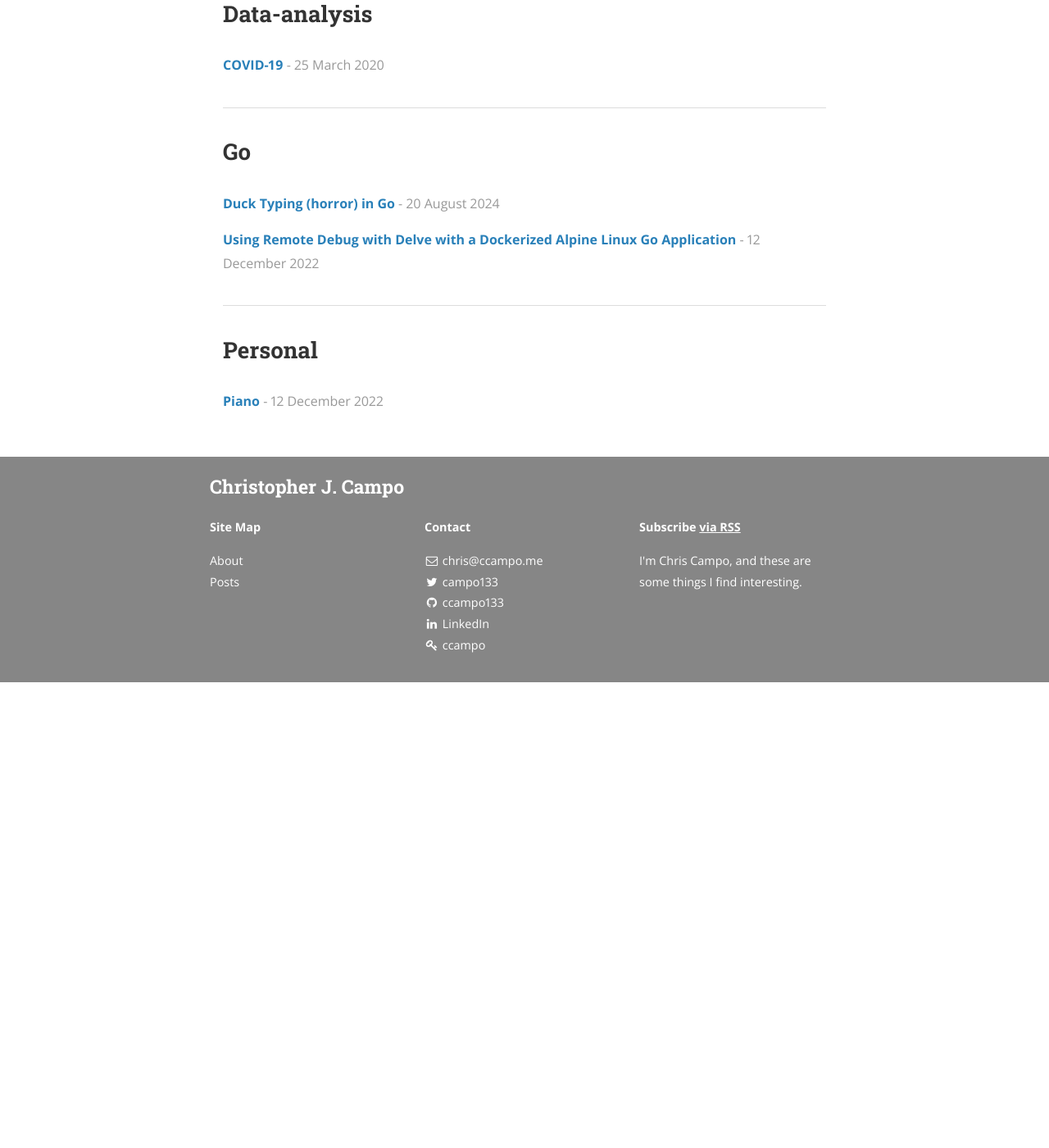
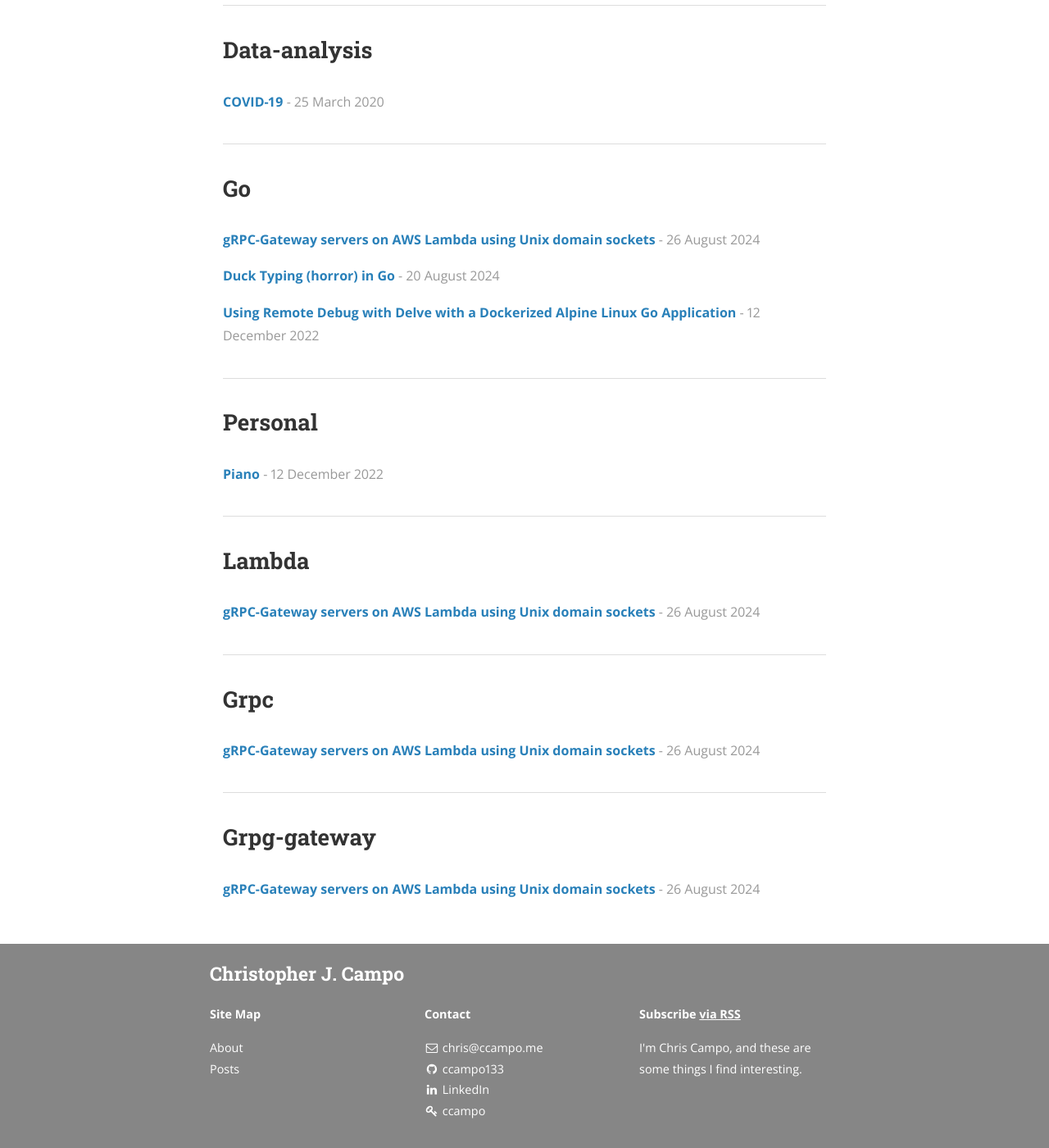
Before and after one commit to ccampo133/ccampo133.github.io, a Jekyll site: the page built from pages/posts.html, in a window 1280 px wide and 1400 px high, scrolled down 3558 px. Shown: the whole window at 82% size. Built offline with Jekyll 4.4.1, drawn with Linux system fonts in a browser that asks for light colours; nearby versions of some CDN libraries; a style sheet for code colours, icons or effects is not loaded; before the commit the page ends 4390 px from its top, so only the background shows below that; some of the changed lines change nothing that is shown; some of the changed text lies outside the part shown.

Commit message:
Add gRPC-Gateway post (#9)

```diff
--- a/_config.yml
+++ b/_config.yml
@@ -74,20 +74,6 @@ ga_tracking_id: "UA-61649602-1"
 #     desc: Follow me on Twitter            # Description to display as link title, etc
 #     share: true                           # Include in the "Share" section of posts
 social:
-  - name: Twitter
-    icon: twitter
-    username: campo133
-    url: https://twitter.com/campo133
-    desc: Follow me on Twitter
-    share: true
-
-  - name: Facebook
-    icon: facebook
-    username: thebencentra
-    url:
-    desc: Friend me on Facebook
-    share: true
-
   - name: GitHub
     icon: github
     username: ccampo133
@@ -179,6 +165,20 @@ social:
     desc: Share to Reddit
     share: true
 
+  - name: Twitter
+    icon: twitter
+    username:
+    url:
+    desc: Follow me on Twitter
+    share: true
+
+  - name: Facebook
+    icon: facebook
+    username:
+    url:
+    desc: Friend me on Facebook
+    share: true
+
 # Social sharing protocols
 # These are for automatically generating sharing metadata for FB and Twitter
 # OS Protocol is for sharing the source of your site, if you're interested.
--- /dev/null
+++ b/_posts/2024-08-26-lambda-grpc-gateway.md
@@ -0,0 +1,143 @@
+---
+layout: post
+title: "gRPC-Gateway servers on AWS Lambda using Unix domain sockets"
+date: 2024-08-26 17:21:00
+author: C. Campo
+categories: aws lambda go grpc grpg-gateway
+---
+
+I've really enjoyed using [gRPC-Gateway][gw] to build gRPC/JSON-over-HTTP
+(RESTful) APIs in Go for quite a few years now. However, at first glance, it
+appears to be incompatible with one of my favorite ways to deploy small
+serverless apps - using [AWS API Gateway and AWS Lambda][gwtut].
+
+According to the [documentation][gwdoc], gRPC-Gateway is architected as
+follows:
+
+<img src="{{ site.baseurl }}/assets/images/grpc_gw_arch.svg">
+
+This means generally that gRPC-Gateway apps usually run two servers - one for
+gRPC and one for HTTP. The HTTP server is a reverse proxy that translates HTTP
+requests to gRPC calls, and actually makes local gRPC calls to the gRPC server.
+The servers typically listen on different ports, although you can configure them
+to listen on the same port using something like [cmux][cmux].
+
+Immediately you can see that this architecture is not directly compatible with
+AWS Lambda. Lambda is stateless by definition, and does not outwardly support
+the idea of running servers and listening on any port(s). Lambda provides an
+[adapter library][lib] to support HTTP APIs via standard Go
+[`http.Handler`][handler]s, but it doesn't support running a server. In fact, if
+you try to listen with a [`net.Listener`][listen] in a Lambda function, you will
+get an error.
+
+Luckily, an [`http.Handler`][handler] is all we need to run the gRPC-Gateway
+reverse proxy component on Lambda using the [adapter][lib], and we can use
+gRPC-Gateway's [`runtime.ServeMux`][mux] for that.
+
+That covers the HTTP portion. However, we're still left with the problem of
+running the gRPC server, which the HTTP proxy makes outbound requests to. As I
+just mentioned, Lambda forbids running servers. So how then, can gRPC-Gateway
+work?
+
+This is where the trick comes in. We actually _can_ run the gRPC server on
+Lambda, but we can't listen on a port. Instead, we can create a Unix domain
+socket and listen on that[^1] (you may have guessed the punchline from this
+post's title). You might point out that Lambda's filesystem is [readonly][ro],
+and you would generally be right... but luckily, the `/tmp` directory is
+writable (up to [512 MB][limit] by default).
+
+The plan of attack is then:
+
+1. Create a Unix domain socket in `/tmp` and create a `net.Listener` to listen
+   on it.
+2. Run the gRPC server using this listener.
+3. Create the gRPC-Gateway HTTP reverse proxy, and configure its gRPC
+   entrypoint to be the gRPC server's Unix domain socket (see [docs][gwentry]).
+4. Pass the HTTP reverse proxy's [`runtime.ServeMux`][mux] to the Lambda
+   [adapter library][lib].
+5. Run the Lambda function with the handler function.
+
+<img src="{{ site.baseurl }}/assets/images/grpc_gw_lambda_arch_c4.svg">
+
+This ends up working surprisingly well, and I haven't encountered any issues
+yet. All the interceptors and other gRPC server features work as expected. The
+main downside is that the gRPC server is not exposed via Lambda and API Gateway,
+but this is unfortunately a limitation of those platforms.
+
+## FAQ
+
+### Can I make gRPC requests to the Lambda function?
+
+Nope.
+
+### Can't I just use the gRPC-Gateway mux without the gRPC server?
+
+Yes and no. If you register your services directly to the mux using the
+`Register...Handler` methods generated by gRPC-Gateway, then you can use the
+mux without a gRPC server. You could pass this mux directly to the Lambda
+adapter, and it would work as a plain HTTP server.
+
+However, if you want to use gRPC specific features like interceptors (commonly
+used for auth for example), which are registered directly to the gRPC
+[`Server`](https://pkg.go.dev/google.golang.org/grpc#Server), you'll be out of
+luck. Being able to use (auth) interceptors was actually my main motivation for
+writing this.
+
+### Just... why?
+
+Good question. As I mentioned above, you still can't make gRPC requests to the
+Lambda function. So why even bother, and instead why not just avoid gRPC
+altogether and use a regular JSON-over-HTTP API (e.g. via a
+[`http.Handler`][handler])?
+
+If that's all you need, then you're right - you don't need to go through all
+this trouble. However, if you already have an _existing_ gRPC service that you
+want to run on Lambda, and you're OK with exposing it as JSON-over-HTTP API,
+then this is a good way to do it.
+
+If you're starting from scratch, I do not recommend this approach. Instead, I
+recommend using [Connect](connect). You should be able to pass Connect's regular
+HTTP multiplexer to the Lambda adapter and be done with it.
+
+## Sample Project
+
+I've created a [sample project][sample] that demonstrates this setup. It's a
+simple gRPC service that echoes a message back to the client. The gRPC server
+and gRPC-Gateway reverse proxy are both run in the same Lambda function. The
+project contains a Terraform configuration to deploy the Lambda function and API
+Gateway. Please check it out for more details!
+
+---
+
+[^1]: Apparently this trick was pointed out years ago in an [article][tj] by
+      TJ Holowaychuk. See the "Running any web server in Lambda" heading.
+
+[gw]: https://github.com/grpc-ecosystem/grpc-gateway
+
+[gwtut]: https://docs.aws.amazon.com/lambda/latest/dg/services-apigateway-tutorial.html
+
+[gwdoc]: https://github.com/grpc-ecosystem/grpc-gateway/blob/main/README.md
+
+[tj]: https://medium.com/@tjholowaychuk/dos-and-don-ts-of-aws-lambda-7dfcab7ad115
+
+[cmux]: https://github.com/soheilhy/cmux
+
+[lib]: https://github.com/awslabs/aws-lambda-go-api-proxy
+
+[listen]: https://pkg.go.dev/net#Listener
+
+[handler]: https://pkg.go.dev/net/http#Handler
+
+[mux]: https://pkg.go.dev/github.com/grpc-ecosystem/grpc-gateway/runtime#ServeMux
+
+[ro]: https://stackoverflow.com/q/39383465
+
+[limit]: https://docs.aws.amazon.com/lambda/latest/dg/gettingstarted-limits.html
+
+[gwentry]: https://github.com/grpc-ecosystem/grpc-gateway?tab=readme-ov-file#5-write-an-entrypoint-for-the-http-reverse-proxy-server
+
+[connect]: https://connectrpc.com/
+
+[reg]: gen/go/example/v1/ping.pb.gw.go
+
+[sample]: https://github.com/ccampo133/lambda-grpc-gateway
```
Also changed, not shown: assets/images/grpc_gw_arch.svg (added), assets/images/grpc_gw_lambda_arch_c4.svg (added).
